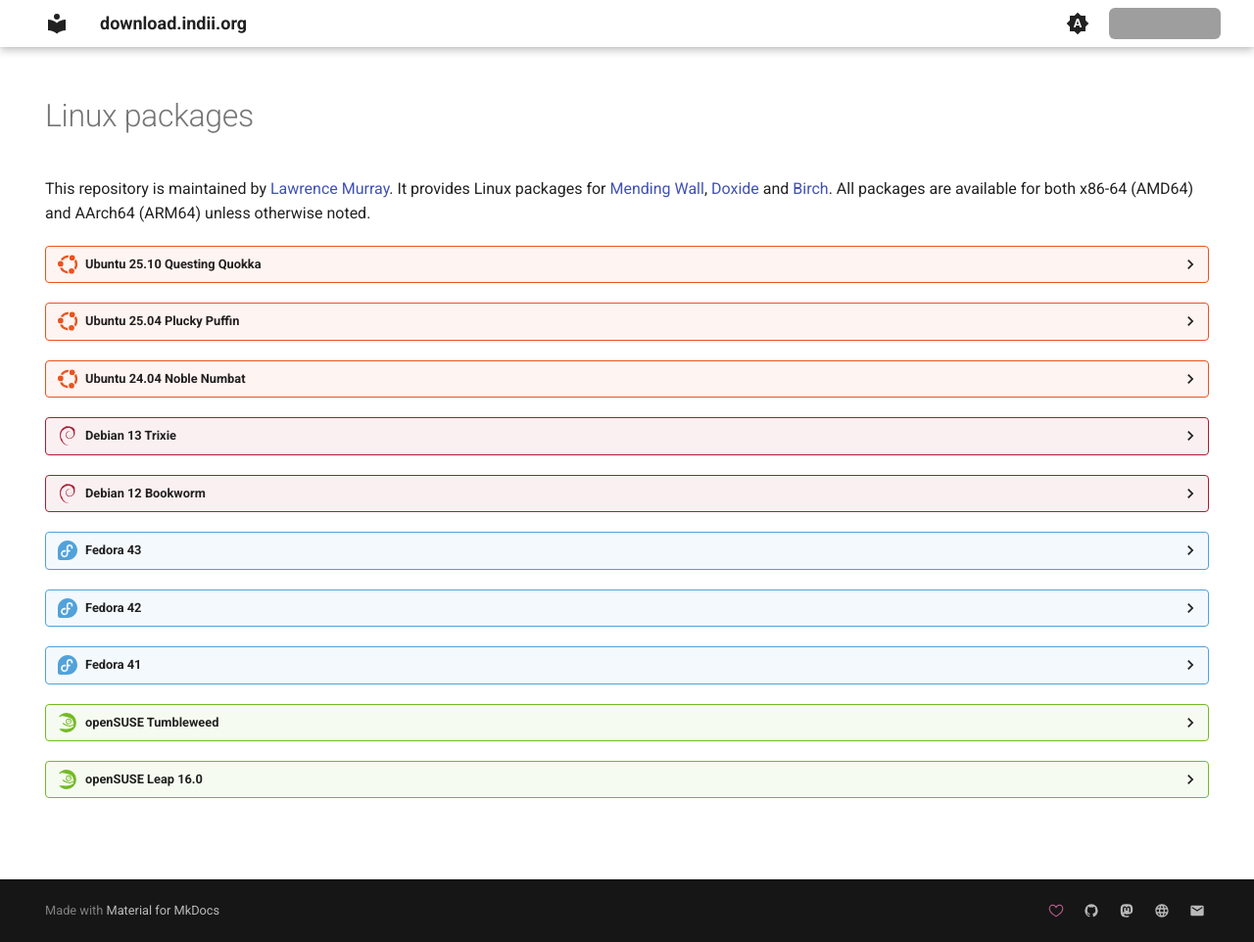
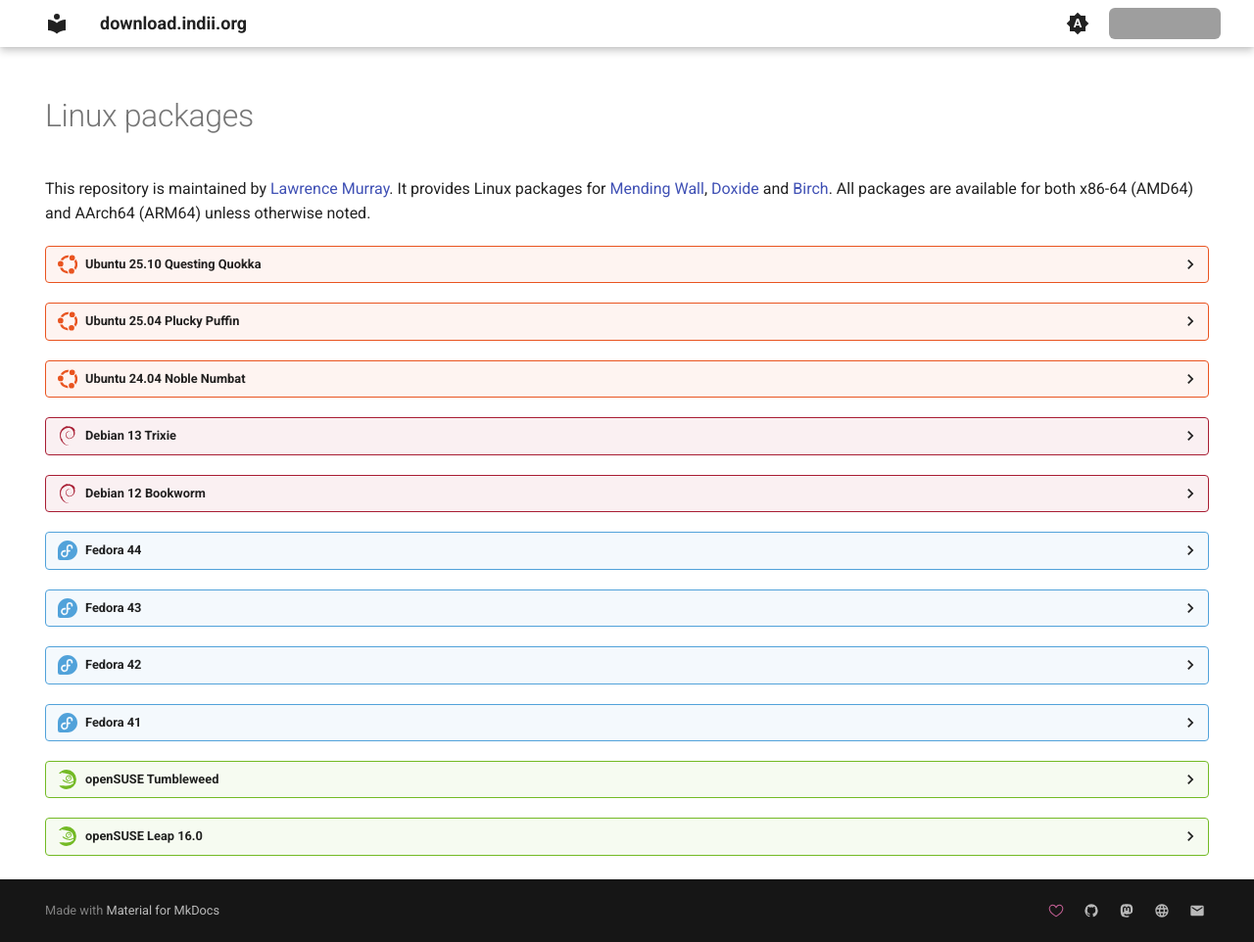
Before and after one commit to lawmurray/download.indii.org, an MkDocs documentation site: the page built from docs/index.md, in a window 1280 px wide and 962 px high. Shown: the whole window at 98% size. Built offline with MkDocs 1.6.1 and Material for MkDocs 9.7.7, drawn with Linux system fonts in a browser that asks for light colours; grey boxes are pictures that could not be loaded.

Commit message:
Added Fedora 44.

````diff
--- a/docs/index.md
+++ b/docs/index.md
@@ -71,6 +71,17 @@
     ```
     Mending Wall is unavailable as a newer version of libadwaita is required. It is available on Debian 13.
 
+??? fedora "Fedora 44"
+    Add the repository:
+    ```
+    sudo dnf config-manager addrepo --from-repofile=https://download.indii.org/rpm/fedora/44/indii.org.repo
+    sudo dnf update
+    ```
+    Install desired packages, e.g.:
+    ```
+    sudo dnf install mendingwall doxide birch
+    ```
+
 ??? fedora "Fedora 43"
     Add the repository:
     ```
````
Also changed, not shown: 1 other file.
